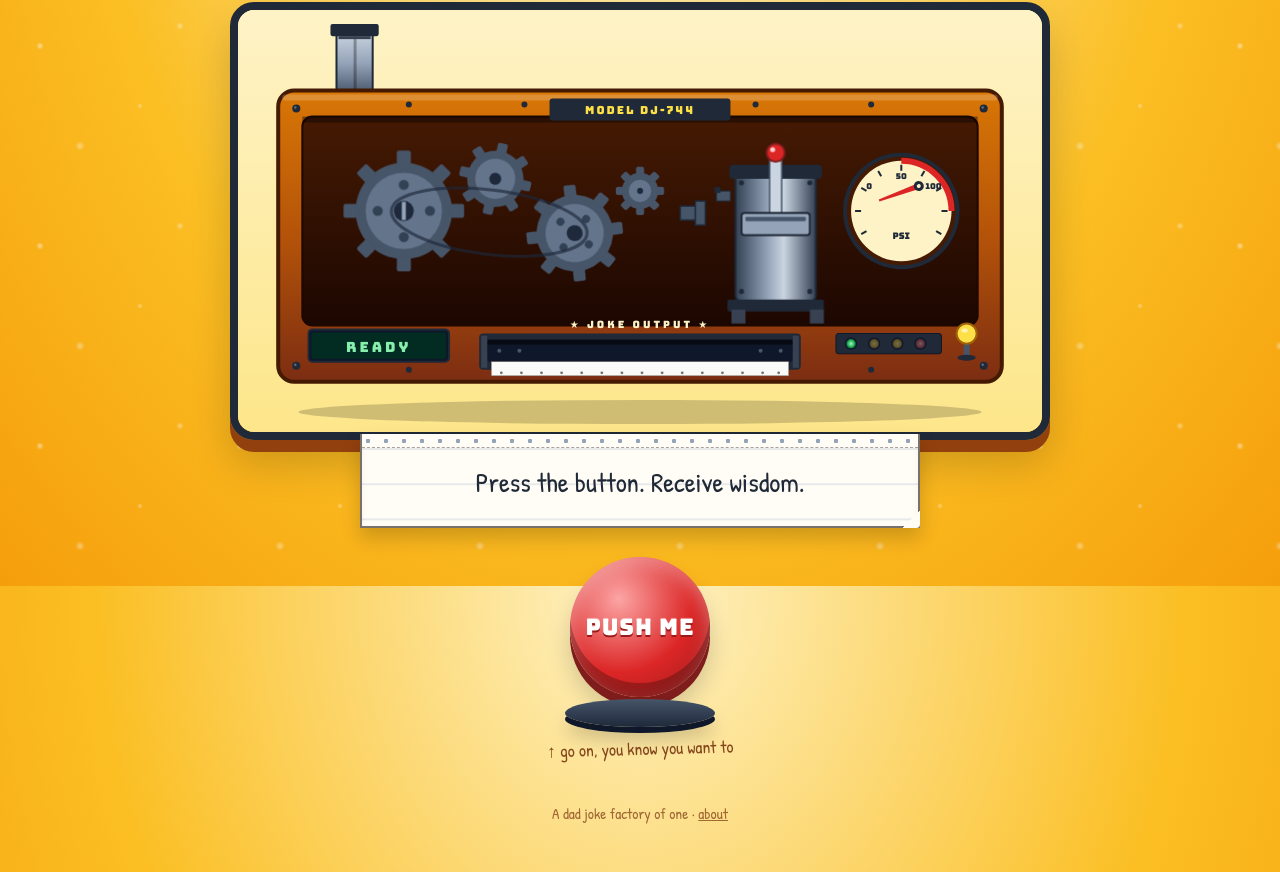
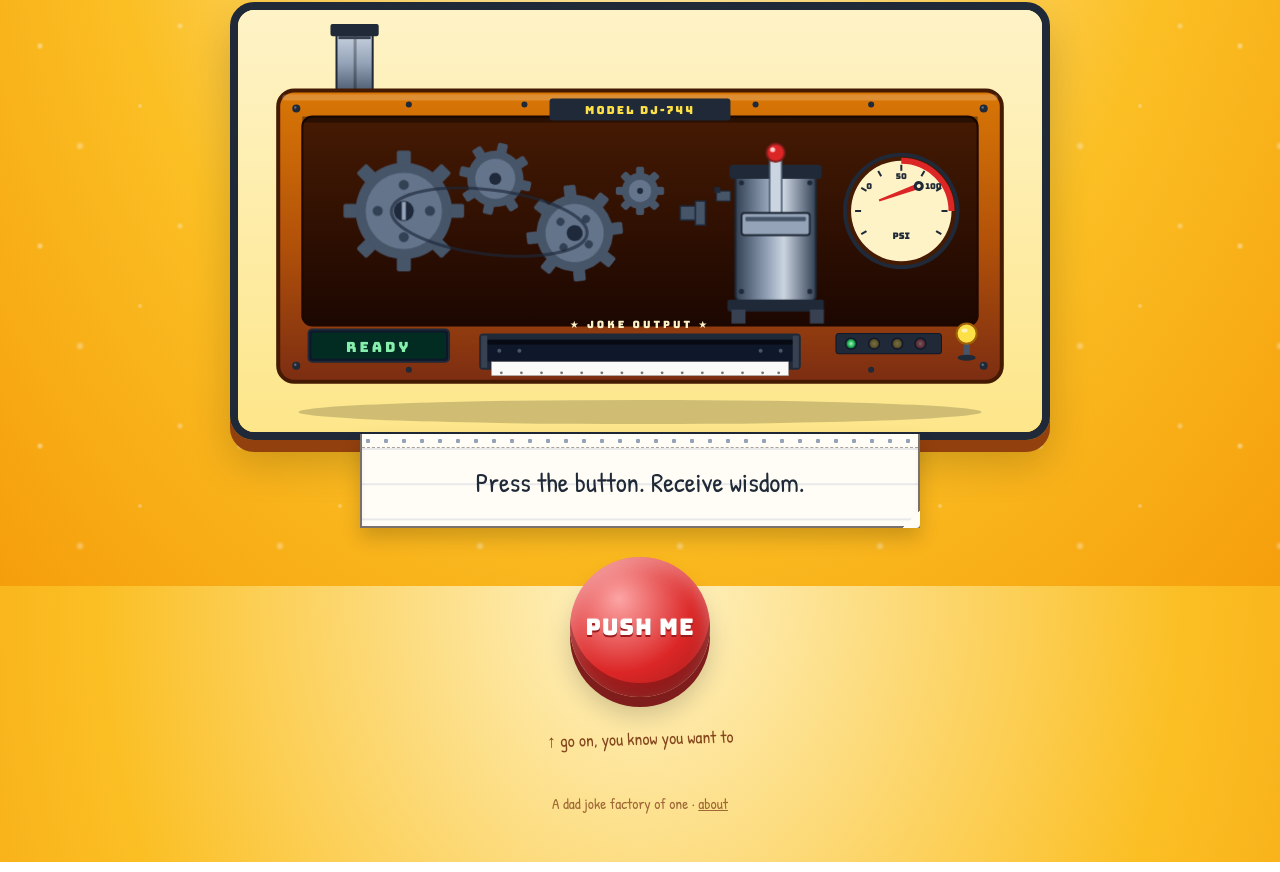
Before and after one commit to GatorSF404/dad-joke-machine, a plain HTML site: page frontend/index.html in a window 1280 px wide. Shown: the part 214-1086 px from the top of the page. Drawn offline with Linux system fonts and the light colour scheme; no server answers.

Commit message:
Remove the dark oval base under the push button
The base was meant to read as an industrial-style button mount, but because
the red part renders as a full sphere, the base ended up looking like a
disconnected saucer hovering below a floating ball. Cleaner without it —
the dome's existing drop shadow grounds it just fine.

Co-Authored-By: Claude Opus 4.7 (1M context) <noreply@anthropic.com>

```diff
--- a/frontend/index.html
+++ b/frontend/index.html
@@ -390,7 +390,6 @@
         <span class="big-button-top">
           <span class="big-button-label">PUSH&nbsp;ME</span>
         </span>
-        <span class="big-button-base"></span>
       </button>
       <p class="hint" id="hint">↑ go on, you know you want to</p>
     </div>
--- a/frontend/style.css
+++ b/frontend/style.css
@@ -293,7 +293,7 @@ body::before {
 .big-button {
   position: relative;
   width: 170px;
-  height: 170px;
+  height: 160px;
   background: transparent;
   border: none;
   padding: 0;
@@ -303,17 +303,6 @@ body::before {
 }
 .big-button:focus-visible .big-button-top {
   box-shadow: 0 0 0 4px #fef3c7, 0 0 0 8px var(--c-accent), inset 0 -10px 0 var(--c-accent-dark), inset 0 6px 16px rgba(255,255,255,0.35);
-}
-.big-button-base {
-  position: absolute;
-  left: 50%;
-  bottom: 0;
-  transform: translateX(-50%);
-  width: 150px;
-  height: 28px;
-  background: linear-gradient(180deg, #475569, #1e293b);
-  border-radius: 50%;
-  box-shadow: 0 6px 0 #0f172a, 0 14px 18px var(--c-shadow);
 }
 .big-button-top {
   position: absolute;
@@ -421,9 +410,8 @@ body::before {
 @media (max-width: 600px) {
   .stage { padding: 1.5rem 0.75rem 2rem; gap: 1rem; }
   .machine { border-width: 6px; border-radius: 16px; }
-  .big-button { width: 150px; height: 150px; }
+  .big-button { width: 150px; height: 140px; }
   .big-button-top { width: 120px; height: 120px; }
-  .big-button-base { width: 130px; }
   .big-button-label { font-size: 1.2rem; }
 }
 
```
